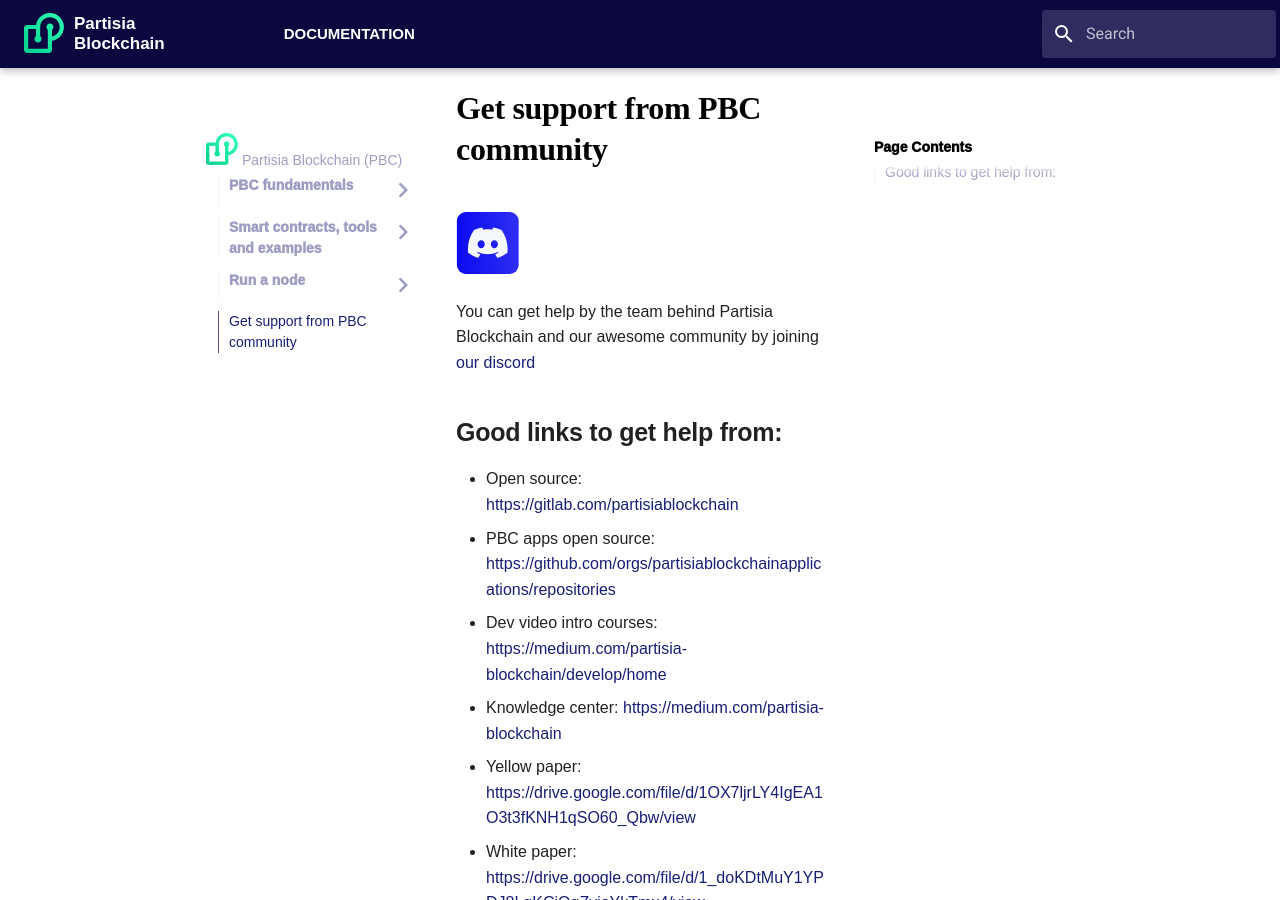
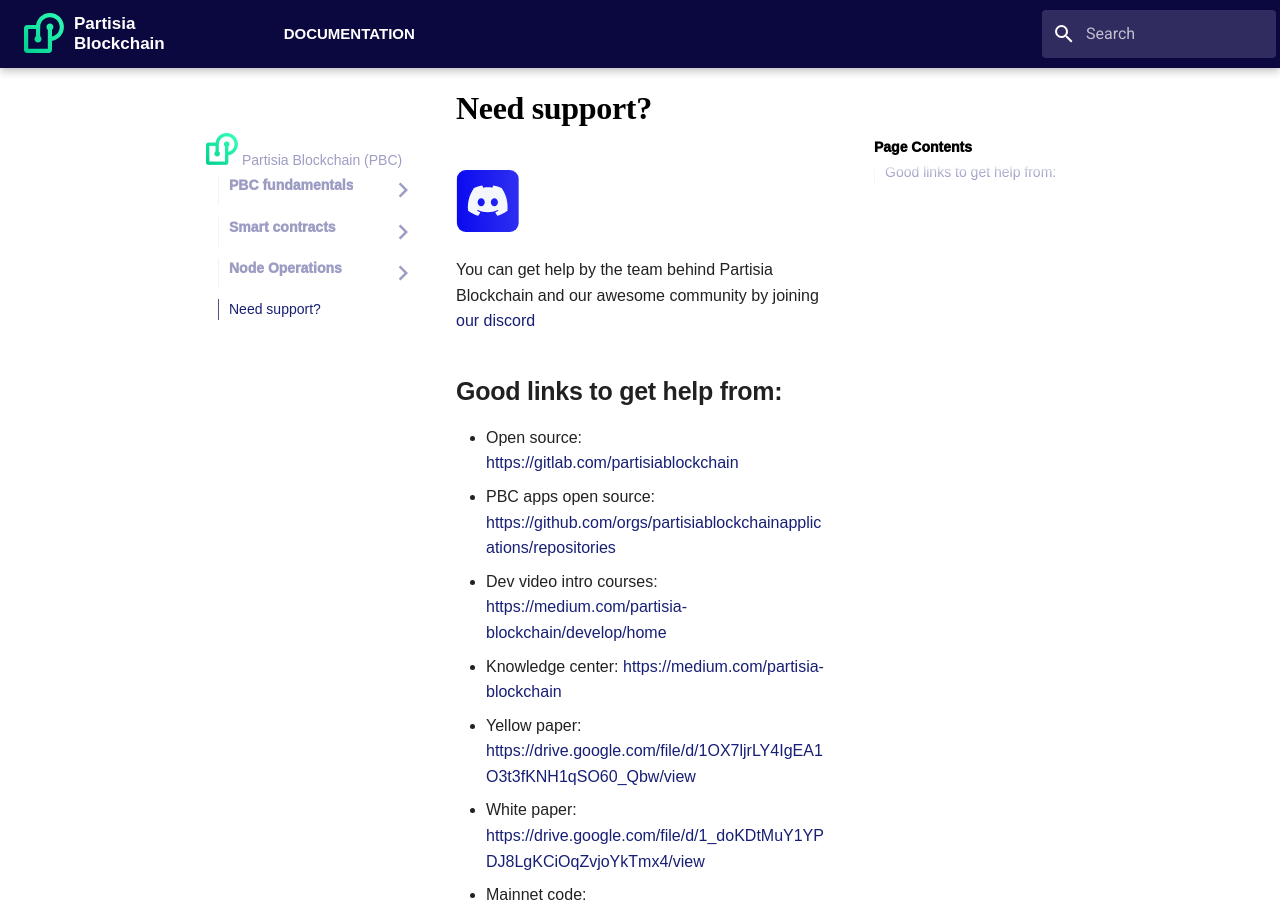
Before and after one commit to 0xSero/partisia-docs, an MkDocs documentation site: the page built from docs/get-support-from-pbc-community.md, in a window 1280 px wide and 900 px high. Built offline with MkDocs 1.6.1 and Material for MkDocs 9.7.7, drawn with Linux system fonts in a browser that asks for light colours; some web fonts are replaced; a script that is not in the unit is left out.

Commit message:
Updating titles to match graphics on front page.

```diff
--- a/docs/get-support-from-pbc-community.md
+++ b/docs/get-support-from-pbc-community.md
@@ -1,4 +1,5 @@
-# Get support from PBC community
+# Need support?
+
 <a target="_blank" href="https://discord.com/invite/5HX7j9xFS7">
   <svg width="64" height="64" viewBox="0 0 29 28" fill="none" xmlns="http://www.w3.org/2000/svg">
     <rect x="0.399994" width="28" height="28" rx="4" fill="url(#paint0_linear_410_3160)" />
@@ -15,6 +16,7 @@
 You can get help by the team behind Partisia Blockchain and our awesome community by joining [our discord](https://discord.com/invite/5HX7j9xFS7)
 
 ## Good links to get help from:
+
 - Open source: [https://gitlab.com/partisiablockchain](https://gitlab.com/partisiablockchain)
 - PBC apps open source: [https://github.com/orgs/partisiablockchainapplications/repositories](https://github.com/orgs/partisiablockchainapplications/repositories)
 - Dev video intro courses: [https://medium.com/partisia-blockchain/develop/home](https://medium.com/partisia-blockchain/develop/home)
--- a/mkdocs.yml
+++ b/mkdocs.yml
@@ -9,7 +9,7 @@
       - pbc-fundamentals/byoc-and-gas.md
       - pbc-fundamentals/mpc-token-model-and-account-elements.md
       - pbc-fundamentals/dictionary.md
-  - Smart contracts, tools and examples:
+  - Smart contracts:
       - smart-contracts/introduction-to-smart-contracts.md
       - smart-contracts/what-is-a-smart-contract.md
       - smart-contracts/install-the-smart-contract-compiler.md
@@ -28,7 +28,7 @@
           - smart-contracts/zk-language-features.md
       - smart-contracts/pbc-as-second-layer/partisia-blockchain-as-second-layer.md
       - smart-contracts/development-faq.md
-  - Run a node:
+  - Node Operations:
       - node-operations/what-is-a-node-operator.md
       - node-operations/recommended-hardware-and-software.md
       - node-operations/run-a-reader-node-on-your-local-machine.md
```
